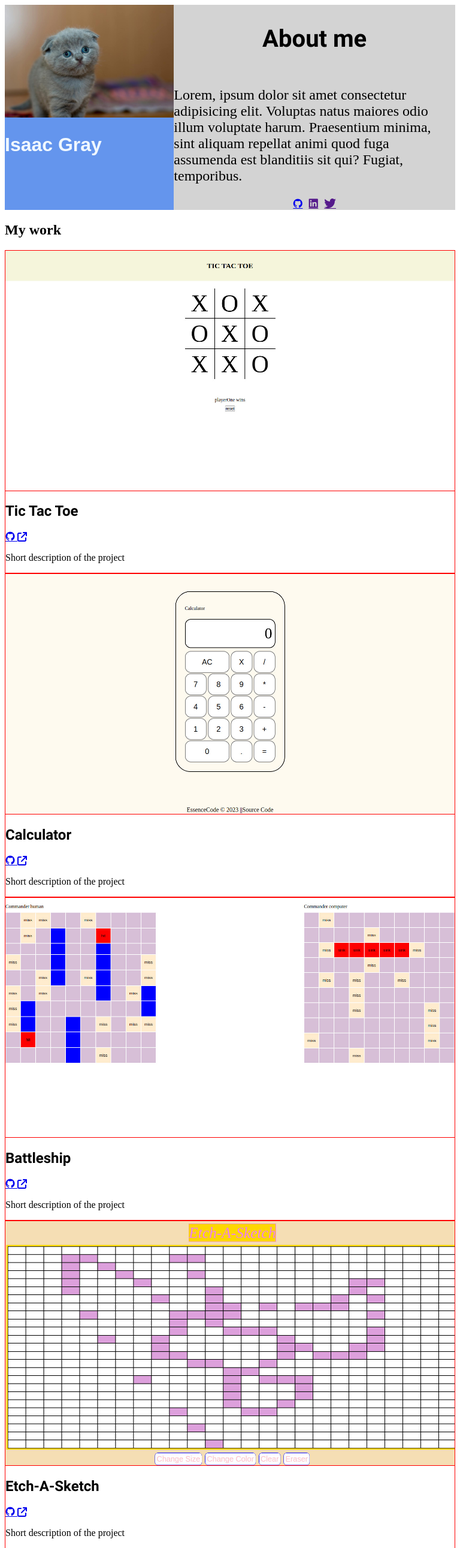
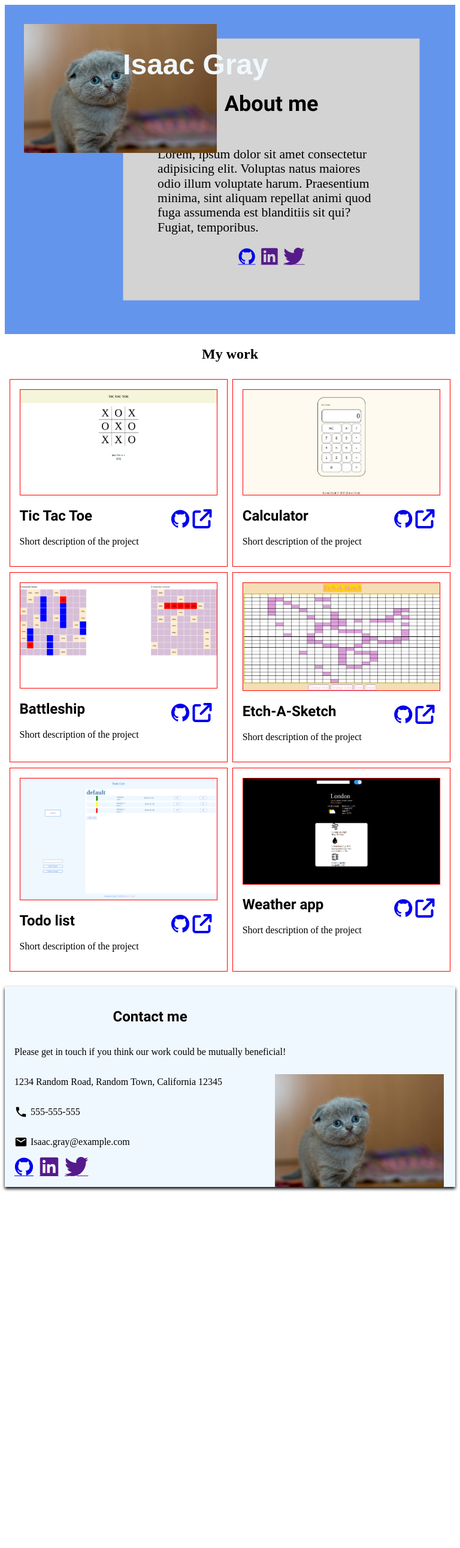
Before and after one commit to Crn0/Homepage, a website: page index.html in a window 768 px wide. Shown: the top 2581 px of the page at 60% size. After the commit the page ends 1987 px from the top, so only its background shows below. Drawn offline with nearby package versions, Linux system fonts and the light colour scheme; a web font is replaced by a local one.

Commit message:
Added tablet and desktop responsive

```diff
--- a/style.css
+++ b/style.css
@@ -1,5 +1,5 @@
 :root {
-    --profile-background-color: cornflowerblue;
+    --header-background-color: cornflowerblue;
     --name-color: aliceblue;
     --about-me-background-color:lightgrey;
 }
@@ -30,34 +30,57 @@
     src: url("./fonts/roboto/Roboto-Light.ttf") format(TrueType);
 }
 
-/* header */
+/* icon size */
+i {
+    font-size: 2rem;
+}
+
+
+
+/* header-desktop */
 
 header {
-    display: flex;
+    display: grid;
+    grid-template-columns: repeat(5,1fr);
+    background-color: var(--header-background-color);
+
+    padding: 2rem;
 }
 
 .profile-picture {
     position: relative;
-    background-color: var(--profile-background-color);
+    grid-column: 1/3;
+    grid-row: 1/2;
+
+    box-shadow: 0px 3px 5px 0px;
 }
 
 .profile-picture > h2 {
     color: var(--name-color);
     font-family: "Playfair-bold-italic", sans-serif;
+    font-size: 2rem;
 
-    font-size: 2rem;
+    position: absolute;
+    bottom: 0;
+    left: 60%;
 }
 
 .profile-picture > picture > img {
     display: block;
     margin: 0 auto;
     max-width: 100%;
+
+    height: 100%;
 }
 
 .about-me {
     display: grid;
     place-items: center;
     background-color: var(--about-me-background-color);
+
+    grid-column: 3/6;
+    grid-row: 1/2;
+    padding: 2rem;
 }
 
 .information {
@@ -80,22 +103,34 @@ header {
     gap: 10px;
 }
 
-/* main */
+/* main-desktop */
+
+main {
+    margin-bottom: 5%;
+}
 
 .my-projects {
     display: grid;
+    place-items: center;
 }
 
 .project-container {
     display: grid;
+    grid-template-columns: repeat(auto-fill, minmax(450px, 1fr));
+    gap: 1%;
+    margin: 1%;
 }
 
 .project {
     border: 1px solid red;
+    padding: 1rem;
 }
 /* project image frame */
 .project-image {
     border-bottom: 1px solid red;
+    border-top: 1px solid red;
+    border-left: 1px solid red;
+    border-right: 1px solid red;
 }
 /* project img */
 .project-image > img {
@@ -120,14 +155,33 @@ header {
     font-size: 1rem;
 }
 
-/* footer */
+/* icon */
+.project-details > a > .devicon-github-original {
+    position: absolute;
+    top: 0;
+    right: 12%;
+}
+
+.project-details > a > .fa-solid {
+    position: absolute;
+    top: 0;
+    right: 2%;
+}
+
+/* footer-desktop */
 
 .contact-me {
     display: grid;
+    grid-template-columns: repeat(4,1fr);
 }
 
 .contact-container {
     display: grid;
+    place-items: start;
+    grid-row: 1/5;
+    grid-column: 1/5;
+
+    padding: 1rem;
     background: aliceblue;
     box-shadow: 0px 3px 5px 0px;
 }
@@ -145,6 +199,16 @@ header {
 .email-address {
     display: flex;
     gap: 5px;
+}
+
+.footer-img-container {
+    grid-row: 1/2;
+    grid-column: 3/5;
+}
+
+.footer-img-container > img {
+
+    max-width: 100%;
 }
 
 /* header */
@@ -185,12 +249,17 @@ header {
 
 /* mobile */
 @media (max-width: 600px) {
-    /* header */
+    /* header-mobile */
     header {
-        flex-direction: column;
+
+        padding: 0.3rem;
     }
     /* picture frame */
     .profile-picture {
+        box-shadow: none;
+        grid-column: 1/6;
+        grid-row: 1;
+
         padding: 0.3rem;
     }
     /* user image */
@@ -201,9 +270,14 @@ header {
     .profile-picture > h2 {
         position: absolute;
 
-        bottom: -8%;
-        right: 2%;
+        bottom: -5%;
     }
+
+    .about-me {
+        grid-column: 1/6;
+        grid-row: 2;
+    }
+
     /* user info */
     .information {
         padding: 2rem;
@@ -213,31 +287,26 @@ header {
         margin-bottom: 0.5rem;
     }
 
-    /* main */
+    /* main-mobile */
     main {
-        margin-bottom: 50px;
-    }
-
-    .my-projects {
-        place-items: center;
-
+        margin-bottom: 50%;
     }
 
     .project-container {
-        grid-template-rows: repeat(auto-fill, minmax(150px, 1fr));
-        gap: 10px;
+        grid-template-columns: repeat(auto-fill, minmax(350px, 1fr));
     }
+
     /* icon */
     .project-details > a > .devicon-github-original {
         position: absolute;
         top: 0;
-        right: 10%;
+        right: 12%;
     }
     /* icon */
     .project-details > a > .fa-solid {
         position: absolute;
         top: 0;
-        right: 2%;
+        right: 0;
     }
     /* project name */
     .project-details > h2 {
@@ -263,6 +332,9 @@ header {
     .contact-container {
         position: absolute;
         z-index: 2;
+
+        grid-row: auto;
+        grid-column: auto;
     }
 
     .footer-links {
@@ -273,10 +345,83 @@ header {
         position: absolute;
         top: 340px;
         z-index: 1;
+
+        grid-row: auto;
+        grid-column: auto;
     }
 
     .footer-img-container > img {
         height: 100%;
-        max-width: 100%;
     }
 }
+/* tablet */
+@media (min-width: 750px) and (max-width: 1000px) {
+    /* header-tablet */
+
+    .profile-picture {
+        box-shadow: none;
+        grid-column: 1/3;
+        grid-row: 1/2;
+
+        z-index: 2;
+    }
+
+    .profile-picture > h2 {
+        position: absolute;
+        top: 0;
+        right: -50%;
+        font-size: 3rem;
+    }
+
+    .profile-picture > picture > img {
+        max-width: 117%;
+        height: auto;
+    }
+
+    .about-me {
+        grid-column: 2/-1;
+        grid-row: 1/2;
+        padding: 4rem;
+
+        transform: scale(0.9);
+        z-index: 1;
+    }
+
+    /* main-tablet */
+
+    .project-container {
+        grid-template-columns: repeat(auto-fill, minmax(350px, 1fr));
+    }
+
+    /* icon */
+    .project-details > a > .devicon-github-original {
+        position: absolute;
+        top: 5%;
+        right: 14%;
+    }
+
+    .project-details > a > .fa-solid {
+        position: absolute;
+        top: 5%;
+        right: 3%;
+    }
+
+    /* footer-tablet */
+    .contact-container {
+        grid-row: 1/2;
+        grid-column: 1/5;
+    }
+
+    .footer-img-container {
+        grid-row: 1/2;
+        grid-column: 4;
+        position: relative;
+    }
+
+    .footer-img-container > img {
+        max-width: 150%;
+        position: absolute;
+        bottom: 0;
+        left: -60%;
+    }
+}
```
Also changed, not shown: index.html (+0 -1 lines).
